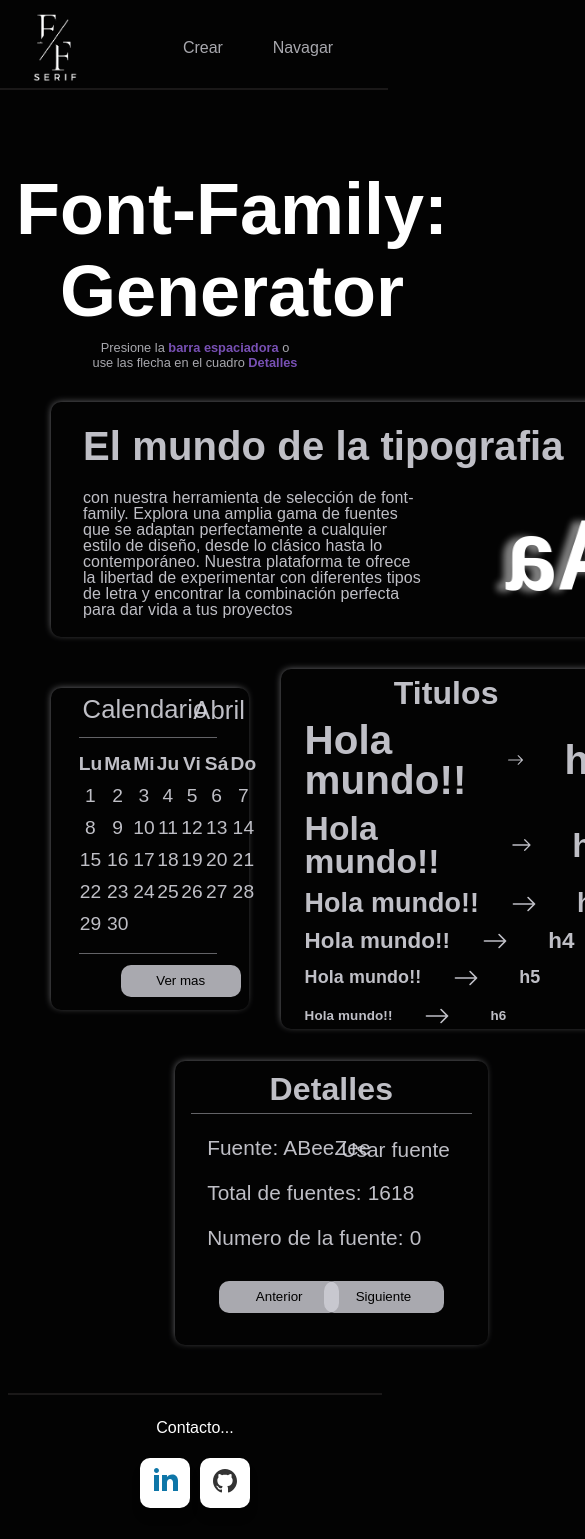
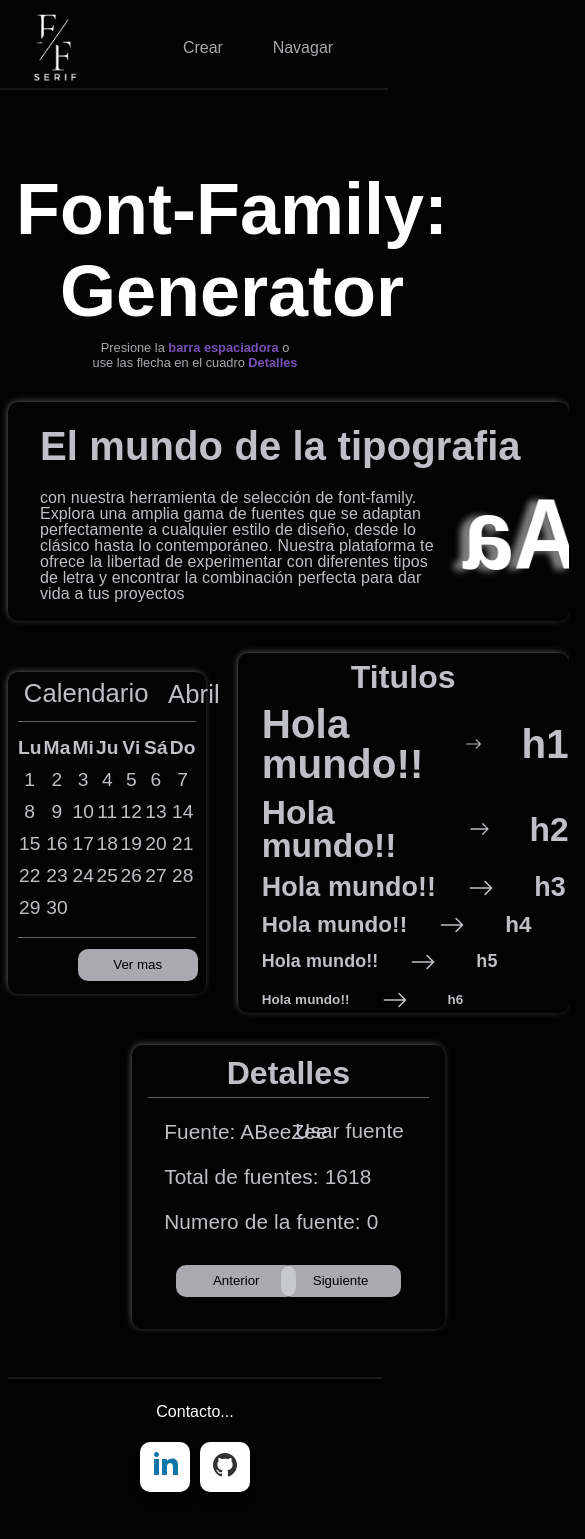
Before and after one commit to Alan-Ribeca/practicas-React, a React (Vite) app in the folder Family/fontFamily/: page / in a window 390 px wide. Shown: the top 1539 px of the page, 585 px wide, since content can reach past the window. Built offline with nearby package versions, Linux system fonts and the light colour scheme; no server answers; a web font is replaced by a local one.

Commit message:
siguiendo con el responsive

```diff
--- a/Family/fontFamily/src/components/grid/contenedor.scss
+++ b/Family/fontFamily/src/components/grid/contenedor.scss
@@ -26,10 +26,9 @@
     color: rgba(208, 208, 216, 0.808);
 
     .detalles {
-      color: #7b52b9f8;;
+      color: #7b52b9f8;
     }
   }
-
 }
 
 .container {
@@ -52,11 +51,9 @@
     grid-template-rows: minmax(170px, auto);
     gap: 2.5rem;
   }
-
 }
 
 .titulo {
-
   .h1Principal {
     margin-bottom: 0.5rem;
   }
@@ -79,3 +76,13 @@
     gap: 2rem;
   }
 }
+
+@media screen and (max-width: 1225px) {
+  .container {
+    width: 100%;
+
+    .grid {
+      width: 100%;
+    }
+  }
+}
--- a/Family/fontFamily/src/components/gridCuatro/gridCuatro.scss
+++ b/Family/fontFamily/src/components/gridCuatro/gridCuatro.scss
@@ -21,8 +21,12 @@
     margin: 1.5rem 0 1.5rem 1rem;
   }
 
+  .nombreFuente-usar {
+    margin: 1rem;
+  }
+
   .fuenteA {
-    position: relative;
+    position: absolute;
     color: rgba(208, 208, 216, 0.918);
     font-size: 1.3rem;
     text-decoration: none;
@@ -35,7 +39,7 @@
   .containerBoton {
     display: flex;
     justify-content: space-around;
-    margin-top: 2rem;
+    margin-top: 4.8rem;
     position: relative;
     height: 24%;
 
@@ -84,9 +88,14 @@
     position: relative;
 
     .nombreFuente-usar {
-      position: absolute;
       top: 3%;
       right: 12%;
+
+      .fuenteA {
+        position: absolute;
+        top: 27%;
+        right: 13%;
+      }
     }
 
     .containerBoton {
--- a/Family/fontFamily/src/components/gridDos/gridDos.scss
+++ b/Family/fontFamily/src/components/gridDos/gridDos.scss
@@ -40,6 +40,7 @@
 
   .gridDos {
     padding: 4rem 1rem 4rem 1rem;
+    width: 100%;
     height: 100%;
 
     .th {
@@ -96,3 +97,29 @@
     }
   }
 }
+
+@media screen and (max-width: 1000px) {
+  .containerGridTable {
+    .brCalendarioTop {
+      left: 5%;
+      width: 90%;
+    }
+
+    .calendario {
+      left: 8%;
+    }
+
+    .mes {
+      left: 81%;
+    }
+    .gridDos {
+      width: 100%;
+      padding-left: 4%;
+    }
+
+    .brCalendarioButtom {
+      left: 5%;
+      width: 90%;
+    }
+  }
+}
--- a/Family/fontFamily/src/components/gridUno/gridUno.scss
+++ b/Family/fontFamily/src/components/gridUno/gridUno.scss
@@ -56,3 +56,9 @@
     }
   }
 }
+
+@media screen and (max-width: 1176px) {
+  .gridUno .pGridUno {
+    width: 72%;
+  }
+}
--- a/Family/fontFamily/src/components/navbar/navbar.scss
+++ b/Family/fontFamily/src/components/navbar/navbar.scss
@@ -1,6 +1,6 @@
 .navbar {
   display: flex;
-  justify-content: space-around;
+  justify-content: space-between;
   align-items: center;
 
   .logo {
@@ -27,7 +27,6 @@
   }
 
   @media screen and (max-width: 1536px) {
-    justify-content: space-between;
     margin: 0 1.5rem;
   }
 }
```
